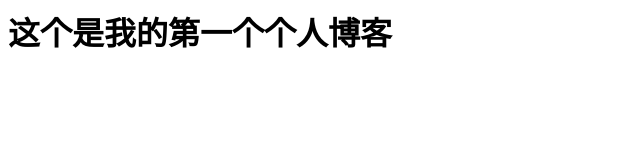
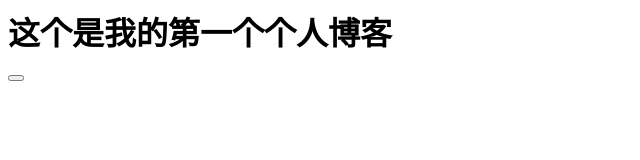
Before and after one commit to asd974512/asd974512.github-io, a plain HTML site: page index.html in a window 1280 px wide. Shown: the full height of the page, 0-640 px from the left. Drawn offline with Linux system fonts and the light colour scheme.

Commit message:
Update index.html

```diff
--- a/index.html
+++ b/index.html
@@ -1,2 +1,2 @@
 <h1>这个是我的第一个个人博客<h1>
-<buttom>
+<button>
```
